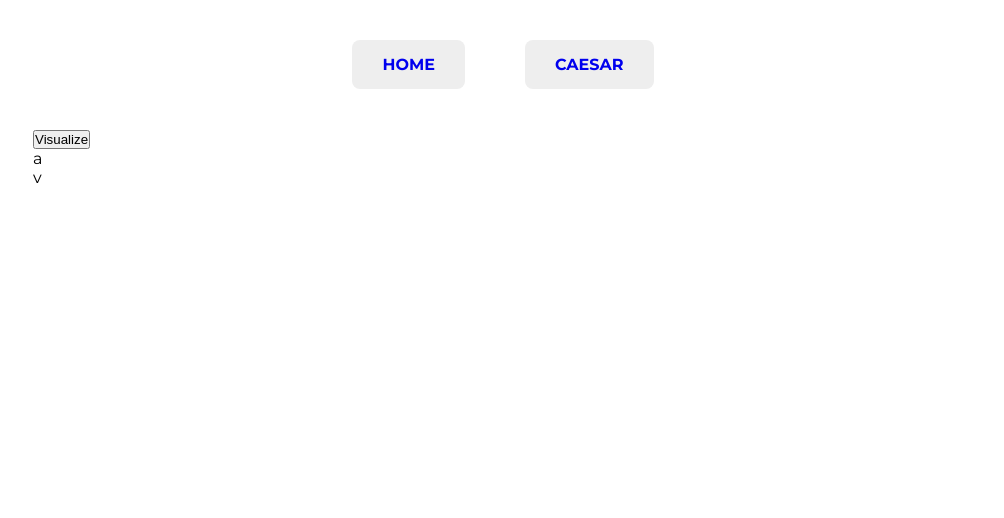
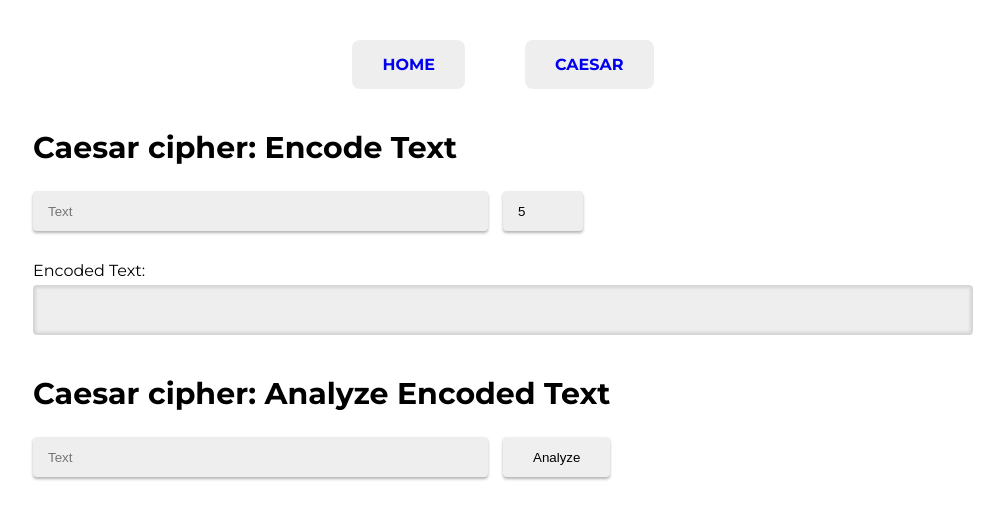
Before and after one commit to simplycodepix/crypto, a React (Create React App) app: page /caesar in a window 1280 px wide. Shown: the top 518 px of the page, without its empty margins (137-1141 px from the left). Built offline with nearby package versions, Linux system fonts and the light colour scheme.

Commit message:
encode and analyze encoded text

```diff
--- a/src/app/ciphers/CaesarCipher.ts
+++ b/src/app/ciphers/CaesarCipher.ts
@@ -1,28 +1,35 @@
-const caesarCipher = (text: string, shiftLength: number, lang: string) => {
+export const caesarCipher = (text: string, shiftLength?: any, alphabet?: string): string => {
     let langLength: number = 26;
-    let textLength: number = text.length;
-    let encryptedCharacters: Array<string> = [];
-    let counter: number = 0;
 
-    text.split('').map((c: string) => {
-        counter++;
+    if (shiftLength < 0)
+        return caesarCipher(text, shiftLength + langLength);
 
-        if (c.match(/[a-z]/i)) {
-            let charCode = c.charCodeAt(0);
-            let shift = charCode >= 65 && charCode <= 90 ? 65 : charCode >= 97 && charCode <= 122 ? 97 : 0;
-            let encryptedC = String.fromCharCode(((charCode - shift + shiftLength) % langLength) + shift);
+    if (shiftLength !== undefined) {
+        return text.split('').map((c: string) => {
+            if (c.match(/[a-z]/i)) {
+                let code = c.charCodeAt(0);
+                let shift = code > 64 && code < 91 ? 65 : code > 96 && code < 123 ? 97 : 0;
 
-            encryptedCharacters.push(encryptedC);
-            return encryptedC;
-        } else {
-            encryptedCharacters.push(c);
+                let encryptedC = String.fromCharCode((code - shift + parseInt(shiftLength)) % langLength + shift);
+                return encryptedC;
+            }
+
             return c;
-        }
-    });
-
-    if (counter === textLength) {
-        return encryptedCharacters;
+        }).join('');
+    } else {
+        return text;
     }
 }
 
-export default caesarCipher;
+export const caesarCipherAnalyser = (text: string) => {
+    let langLength: number = 26;
+    let analysisResult = [];
+
+    for (let i = 1; i <= langLength; i++) {
+        let encryptedText = caesarCipher(text, -i);
+
+        analysisResult.push(encryptedText);
+    }
+
+    return analysisResult;
+}
--- a/src/app/containers/Caesar/CaesarContainer.tsx
+++ b/src/app/containers/Caesar/CaesarContainer.tsx
@@ -1,45 +1,79 @@
 import React from 'react';
-import caesarCipher from '../../ciphers/CaesarCipher';
+import { caesarCipher, caesarCipherAnalyser } from '../../ciphers/CaesarCipher';
+
+import './index.css';
 
 class Caesar extends React.Component<any, any> {
     constructor(props: any) {
         super(props);
 
         this.state = {
-            encryptedMessage: ['a', 'v']
+            encryptedMessage: '',
+            inputValue: '',
+            analysisText: '',
+            inputShift: 5,
+            analysisResults: []
         }
     }
 
-    visualizeCaesarCipher = () => {
-        const text = caesarCipher('Hfjxfw', -5, 'en');
+    runAnalysis = () => {
+        const analysisResult = caesarCipherAnalyser(this.state.analysisText);
 
-        for (let c in text) {
-            let newEncryptedMessage = this.state.encryptedMessage.push(text[c]);
+        this.setState({
+            analysisResults: analysisResult
+        })
+    }
 
+    handleInputChange = (event: { target: { name: any; value: any; }; }) => {
+        let { name, value } = event.target;
 
-            console.log(newEncryptedMessage);
-
-            // setTimeout(() => {
-            //     this.setState({
-            //         encryptedMessage: newEncryptedMessage
-            //     })
-            // }, 100);
-        }
+        this.setState({
+            [name]: value
+        })
     }
 
     render() {
+        const { inputValue, inputShift, analysisResults } = this.state;
+
         return (
             <div className="caesar-page">
                 <div className="container">
-                    <button onClick={() => this.visualizeCaesarCipher()}>
-                        Visualize
-                    </button>
 
-                    {this.state.encryptedMessage.map((element: any) => {
-                        return (
-                            <div key={element}>{element}</div>
-                        )
-                    })}
+                    <h2 className="caesar-page-title">
+                        Caesar cipher: Encode Text
+                    </h2>
+
+                    <div className="input-box">
+                        <input type="text" placeholder="Text" name="inputValue" value={this.state.inputValue} onChange={this.handleInputChange} />
+                        <input type="text" className="encode-shift" name="inputShift" value={this.state.inputShift} onChange={this.handleInputChange} />
+                    </div>
+
+                    <div className="text">
+                        <div className="text-title">
+                            Encoded Text:
+                        </div>
+                        <div className="text-value">
+                            {caesarCipher(inputValue, inputShift)}
+                        </div>
+                    </div>
+
+                    <h2 className="caesar-page-title">
+                        Caesar cipher: Analyze Encoded Text
+                    </h2>
+
+                    <div className="analysis">
+                        <div className="input-box">
+                            <input type="text" placeholder="Text" name="analysisText" value={this.state.analysisText} onChange={this.handleInputChange} />
+                            <button onClick={this.runAnalysis}>Analyze</button>
+                        </div>
+
+                        {analysisResults.map((result: any, index: number) => (
+                            <div key={index} className="analysis-result">
+                                <span className="title">Key {index + 1}:</span> <span className="value">{result}</span>
+                            </div>
+                        ))}
+
+                    </div>
                 </div>
             </div>
         )
--- /dev/null
+++ b/src/app/containers/Caesar/index.css
@@ -0,0 +1,73 @@
+.caesar-page-title {
+    margin: 0 0 25px;
+    font-size: 30px;
+}
+
+.input-box {
+    margin: 0 0 30px;
+}
+
+.input-box input {
+    height: 40px;
+    margin: 0 15px 0 0;
+    padding: 0 15px;
+    width: calc(50% - 15px);
+    background: #eee;
+    border: none;
+    border-radius: 4px;
+    box-shadow: 0 2px 3px rgba(0, 0, 0, .3);
+}
+
+.input-box input:focus {
+    outline: none;
+}
+
+.input-box .encode-shift {
+    width: 80px;
+}
+
+button {
+    height: 40px;
+    margin: 0 15px 0 0;
+    padding: 0 30px;
+    border: none;
+    border-radius: 4px;
+    cursor: pointer;
+    box-shadow: 0 2px 3px rgba(0, 0, 0, .3);
+}
+
+.text {
+    margin: 0 0 40px;
+}
+
+.text-title {
+    margin: 0 0 5px;
+}
+
+.text-value {
+    box-shadow: 0 0 3px 3px rgba(0, 0, 0, .1) inset;
+    background: #eee;
+    padding: 15px;
+    border-radius: 4px;
+    min-height: 50px;
+    display: flex;
+    align-items: center;
+}
+
+.analysis-result {
+    display: flex;
+    align-items: center;
+    margin: 0 0 10px;
+}
+
+.analysis-result .title {
+    width: 80px;
+    display: block;
+    margin: 0 10px 0 0;
+}
+
+.analysis-result .value {
+    display: block;
+    font-weight: 700;
+    flex: 1;
+}
--- a/tsconfig.json
+++ b/tsconfig.json
@@ -15,7 +15,7 @@
     "module": "esnext",
     "moduleResolution": "node",
     "resolveJsonModule": true,
-    "isolatedModules": false,
+    "isolatedModules": true,
     "noEmit": true,
     "jsx": "react"
   },
```
